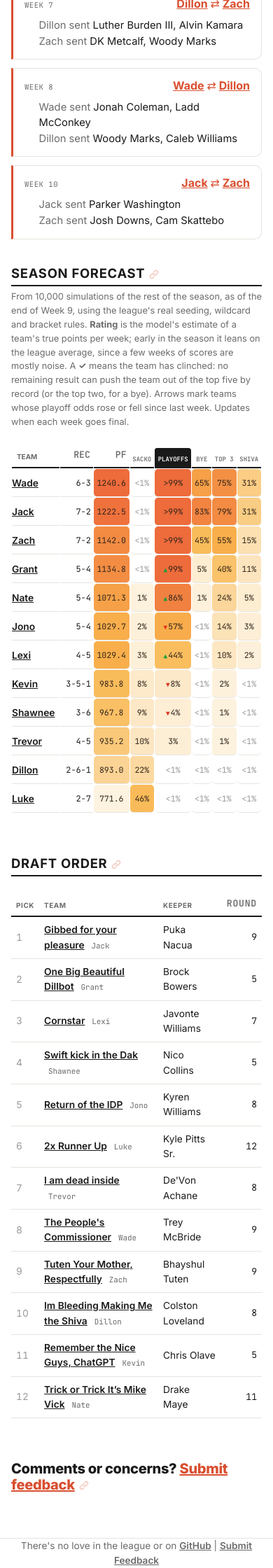
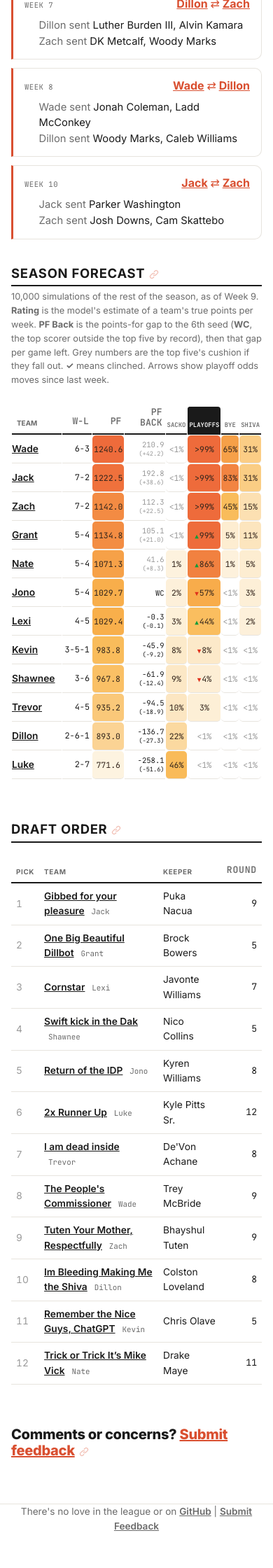
Before and after one commit to dillondrenzek/no-love-in-the-league, a Jekyll site: the page built from docs/seasons/2026.md, in a window 390 px wide. Shown: the part 1948-4188 px from the top of the page at 70% size. Built offline with Jekyll 4.4.1, drawn with Linux system fonts in a browser that asks for light colours; after the commit the page ends 4139 px from its top, so only the background shows below that.

Commit message:
update season forecast

```diff
--- a/docs/_data/odds.yml
+++ b/docs/_data/odds.yml
@@ -25,14 +25,19 @@
         text: 65%
         color: '#f6a048'
         dim: false
-      top3:
-        text: 75%
-        color: '#f39044'
-        dim: false
       shiva:
         text: 31%
         color: '#fbcd85'
         dim: false
+    wc_gap:
+      text: 210.9 (+42.2)
+      total: '210.9'
+      ppg: (+42.2)
+      title: 'Top five by record. If it drops out: 210.9 PF ahead of the 6th seed
+        with 5 games left'
+      dim: true
+      gap: -42.2
+      pf_gap: -210.9
   - fid: jackperkins74
     team: Gibbed for your pleasure
     owner: Jack
@@ -56,14 +61,19 @@
         text: 83%
         color: '#f28441'
         dim: false
-      top3:
-        text: 79%
-        color: '#f38b43'
-        dim: false
       shiva:
         text: 31%
         color: '#facd84'
         dim: false
+    wc_gap:
+      text: 192.8 (+38.6)
+      total: '192.8'
+      ppg: (+38.6)
+      title: 'Top five by record. If it drops out: 192.8 PF ahead of the 6th seed
+        with 5 games left'
+      dim: true
+      gap: -38.6
+      pf_gap: -192.8
   - fid: zachzoske
     team: Tuten Your Mother, Respectfully
     owner: Zach
@@ -87,14 +97,19 @@
         text: 45%
         color: '#f9bc5b'
         dim: false
-      top3:
-        text: 55%
-        color: '#f8af4b'
-        dim: false
       shiva:
         text: 15%
         color: '#fce0b2'
         dim: false
+    wc_gap:
+      text: 112.3 (+22.5)
+      total: '112.3'
+      ppg: (+22.5)
+      title: 'Top five by record. If it drops out: 112.3 PF ahead of the 6th seed
+        with 5 games left'
+      dim: true
+      gap: -22.5
+      pf_gap: -112.3
   - fid: gganoom
     team: One Big Beautiful Dillbot
     owner: Grant
@@ -120,14 +135,19 @@
         text: 5%
         color: '#fdedd1'
         dim: false
-      top3:
-        text: 40%
-        color: '#fac26a'
-        dim: false
       shiva:
         text: 11%
         color: '#fce5be'
         dim: false
+    wc_gap:
+      text: 105.1 (+21.0)
+      total: '105.1'
+      ppg: (+21.0)
+      title: 'Top five by record. If it drops out: 105.1 PF ahead of the 6th seed
+        with 5 games left'
+      dim: true
+      gap: -21.0
+      pf_gap: -105.1
   - fid: whowonthelastsuperbowl
     team: Trick or Trick It’s Mike Vick
     owner: Nate
@@ -153,14 +173,19 @@
         text: 1%
         color: '#fdf1dc'
         dim: false
-      top3:
-        text: 24%
-        color: '#fbd599'
-        dim: false
       shiva:
         text: 5%
         color: '#fdedd1'
         dim: false
+    wc_gap:
+      text: 41.6 (+8.3)
+      total: '41.6'
+      ppg: (+8.3)
+      title: 'Top five by record. If it drops out: 41.6 PF ahead of the 6th seed with
+        5 games left'
+      dim: true
+      gap: -8.3
+      pf_gap: -41.6
   - fid: schirmerj
     team: Return of the IDP
     owner: Jono
@@ -186,14 +211,15 @@
         text: <1%
         color: '#ffffff'
         dim: true
-      top3:
-        text: 14%
-        color: '#fce2b7'
-        dim: false
       shiva:
         text: 3%
         color: '#fdefd7'
         dim: false
+    wc_gap:
+      text: WC
+      title: Holds the 6th seed (the points wildcard)
+      dim: false
+      gap: null
   - fid: alexandra
     team: Cornstar
     owner: Lexi
@@ -219,14 +245,18 @@
         text: <1%
         color: '#ffffff'
         dim: true
-      top3:
-        text: 10%
-        color: '#fce7c2'
-        dim: false
       shiva:
         text: 2%
         color: '#fdf0da'
         dim: false
+    wc_gap:
+      text: −0.3 (−0.1)
+      total: −0.3
+      ppg: (−0.1)
+      title: 0.3 PF behind the 6th seed with 5 games left
+      dim: false
+      gap: 0.1
+      pf_gap: 0.3
   - fid: kevbots22
     team: Remember the Nice Guys, ChatGPT
     owner: Kevin
@@ -252,14 +282,18 @@
         text: <1%
         color: '#ffffff'
         dim: true
-      top3:
-        text: 2%
-        color: '#fdf1dc'
-        dim: false
       shiva:
         text: <1%
         color: '#ffffff'
         dim: true
+    wc_gap:
+      text: −45.9 (−9.2)
+      total: −45.9
+      ppg: (−9.2)
+      title: 45.9 PF behind the 6th seed with 5 games left
+      dim: false
+      gap: 9.2
+      pf_gap: 45.9
   - fid: shawne2520997
     team: Swift kick in the Dak
     owner: Shawnee
@@ -285,14 +319,18 @@
         text: <1%
         color: '#ffffff'
         dim: true
-      top3:
-        text: 1%
-        color: '#fdf2de'
-        dim: false
       shiva:
         text: <1%
         color: '#ffffff'
         dim: true
+    wc_gap:
+      text: −61.9 (−12.4)
+      total: −61.9
+      ppg: (−12.4)
+      title: 61.9 PF behind the 6th seed with 5 games left
+      dim: false
+      gap: 12.4
+      pf_gap: 61.9
   - fid: purpsworth
     team: I am dead inside
     owner: Trevor
@@ -316,14 +354,18 @@
         text: <1%
         color: '#ffffff'
         dim: true
-      top3:
-        text: 1%
-        color: '#fdf2de'
-        dim: false
       shiva:
         text: <1%
         color: '#ffffff'
         dim: true
+    wc_gap:
+      text: −94.5 (−18.9)
+      total: −94.5
+      ppg: (−18.9)
+      title: 94.5 PF behind the 6th seed with 5 games left
+      dim: false
+      gap: 18.9
+      pf_gap: 94.5
   - fid: theoceanpulse
     team: Im Bleeding Making Me the Shiva
     owner: Dillon
@@ -347,14 +389,18 @@
         text: <1%
         color: '#ffffff'
         dim: true
-      top3:
-        text: <1%
-        color: '#ffffff'
-        dim: true
       shiva:
         text: <1%
         color: '#ffffff'
         dim: true
+    wc_gap:
+      text: −136.7 (−27.3)
+      total: −136.7
+      ppg: (−27.3)
+      title: 136.7 PF behind the 6th seed with 5 games left
+      dim: false
+      gap: 27.3
+      pf_gap: 136.7
   - fid: lukstein
     team: 2x Runner Up
     owner: Luke
@@ -378,11 +424,15 @@
         text: <1%
         color: '#ffffff'
         dim: true
-      top3:
-        text: <1%
-        color: '#ffffff'
-        dim: true
       shiva:
         text: <1%
         color: '#ffffff'
         dim: true
+    wc_gap:
+      text: −258.1 (−51.6)
+      total: −258.1
+      ppg: (−51.6)
+      title: 258.1 PF behind the 6th seed with 5 games left
+      dim: false
+      gap: 51.6
+      pf_gap: 258.1
--- a/docs/_includes/sections/season/forecast.html
+++ b/docs/_includes/sections/season/forecast.html
@@ -8,23 +8,25 @@ precomputed. Params: f (a site.data.odds record, or the same shape); title
 (the Halfway page).
 {%- endcomment -%}
 {%- assign f = include.f -%}
-{%- assign outcomes = "sacko,playoffs,bye,top3,shiva" | split: "," -%}
+{%- assign show_gap = f.rows.first.wc_gap -%}
+{%- assign outcomes = "sacko,playoffs,bye,shiva" | split: "," -%}
 <section class="season-section" id="forecast">
 <h2>{{ include.title | default: "Season Forecast" }}</h2>
-<p class="forecast__note">From {{ f.sims | divided_by: 1000 }},000 simulations of the rest of the season, as of the end of Week {{ f.as_of_week }}, using the league's real seeding, wildcard and bracket rules. <strong>Rating</strong> is the model's estimate of a team's true points per week; early in the season it leans on the league average, since a few weeks of scores are mostly noise. A <strong>✓</strong> means the team has clinched: no remaining result can push the team out of the top five by record (or the top two, for a bye). Arrows mark teams whose playoff odds rose or fell since {% if include.frozen %}the week before{% else %}last week{% endif %}. {% if include.frozen %}Frozen as it stood at the time; the season page has the live forecast.{% else %}Updates when each week goes final.{% endif %}</p>
+<p class="forecast__note">{{ f.sims | divided_by: 1000 }},000 simulations of the rest of the season, as of Week {{ f.as_of_week }}. <strong>Rating</strong> is the model's estimate of a team's true points per week. {% if show_gap %}<strong>PF Back</strong> is the points-for gap to the 6th seed (<strong>WC</strong>, the top scorer outside the top five by record), then that gap per game left. Grey numbers are the top five's cushion if they fall out. {% endif %}<strong>✓</strong> means clinched. Arrows show playoff odds moves since {% if include.frozen %}the week before{% else %}last week{% endif %}.{% if include.frozen %} Frozen as it stood at the time.{% endif %}</p>
 <div class="table-scroll">
 <table class="forecast">
   <thead>
     <tr>
       <th>Team</th>
-      <th class="num">Rec</th>
+      <th class="num">W-L</th>
       <th class="num" title="Points scored so far — the 6th playoff seed goes to the top scorer outside the top five">PF</th>
+      {%- if show_gap %}
+      <th class="num forecast__gap-head" title="Points-for behind (or ahead of) the 6th seed, then the extra points per remaining game needed to pass it">PF Back</th>
+      {%- endif %}
       <th class="num forecast__aux" title="The model's estimate of the team's true points per week">Rating</th>
-      <th class="num forecast__aux" title="Average final regular-season wins across the simulations">Proj W</th>
       <th class="num forecast__p">Sacko</th>
       <th class="num forecast__p forecast__split  forecast__key">Playoffs</th>
       <th class="num forecast__p" title="A top-2 regular-season seed, which skips the first playoff round">Bye</th>
-      <th class="num forecast__p" title="Final standings after the playoffs: Shiva winner, runner-up, or 3rd-place game winner">Top&nbsp;3</th>
       <th class="num forecast__p">Shiva</th>
     </tr>
   </thead>
@@ -34,13 +36,15 @@ precomputed. Params: f (a site.data.odds record, or the same shape); title
       <td class="team-cell">
         {%- include bits/team_logo.html src=r.logo -%}
         {%- assign href = '/teams/' | append: r.fid | append: '/' | relative_url -%}
-        <a class="forecast__aux" href="{{ href }}">{{ r.team }}</a> <span class="owner-name forecast__aux">{{ r.owner }}</span>
+        <span class="forecast__name forecast__aux"><a href="{{ href }}">{{ r.team }}</a><span class="owner-name">{{ r.owner }}</span></span>
         <a class="forecast__short" href="{{ href }}" title="{{ r.team }}">{{ r.owner }}</a>
       </td>
       <td class="num">{{ r.record }}</td>
       <td class="num forecast__cell forecast__pf" style="background: {{ r.pf_color }}">{{ r.pf }}</td>
+      {%- if show_gap %}
+      <td class="num forecast__gap{% if r.wc_gap.dim %} forecast__gap--dim{% endif %}"><span title="{{ r.wc_gap.title }}">{% if r.wc_gap.ppg %}<span class="forecast__gap-total">{{ r.wc_gap.total }}</span> <span class="forecast__gap-ppg">{{ r.wc_gap.ppg }}</span>{% else %}{{ r.wc_gap.text }}{% endif %}</span></td>
+      {%- endif %}
       <td class="num forecast__aux forecast__minor">{{ r.rating }}</td>
-      <td class="num forecast__aux forecast__minor">{{ r.proj_wins }}</td>
       {%- for o in outcomes %}
       {%- assign c = r.cells[o] %}
       <td class="num forecast__cell{% if o == 'playoffs' %} forecast__split{% endif %}{% if c.dim %} forecast__cell--dim{% endif %}" style="background: {{ c.color }}">{% if c.trend %}<span class="forecast__trend forecast__trend--{{ c.trend.dir }}" title="{{ c.trend.text | slice: 1, 9 }} pts since last week">{% if c.trend.dir == "up" %}▲{% else %}▼{% endif %}</span>{% endif %}{% if c.title %}<span title="{{ c.title }}">{{ c.text }}</span>{% else %}{{ c.text }}{% endif %}</td>
--- a/docs/assets/main.scss
+++ b/docs/assets/main.scss
@@ -335,9 +335,17 @@ td.tile-cell > span {
 .forecast__trend { font-size: 0.68rem; font-weight: 700; margin-right: 3px; }
 .forecast__trend--up { color: #0f9d3a; }
 .forecast__trend--down { color: #e0311c; }
+// PPG Back: the points-per-game chase of the 6th seed; '—' rows fade back.
+.forecast td.forecast__gap { font-family: var(--mono); font-size: 0.74rem; white-space: nowrap; padding-left: 6px; padding-right: 6px; }
+.forecast td.forecast__gap--dim { color: var(--faint); }
+.forecast__gap-ppg { font-size: 0.82em; }
 // Supporting stats (rating, projected wins): smaller and muted next to the main numbers.
 .forecast td.forecast__minor { font-size: 0.74rem; color: var(--faint); }
 .forecast__short { display: none; }
+// Desktop: owner name stacked under the team name, to keep the table narrow.
+.forecast__name { display: inline-block; vertical-align: middle; line-height: 1.15; }
+.forecast__name .owner-name { display: block; margin-left: 0; margin-top: 3px; }
+.forecast .team-cell { padding-right: 10px; width: auto; }  // not the base 1% first-column width, which let long names spill
 .forecast__note { font-size: 0.8rem; color: var(--muted); margin-top: -0.8em; }
 // Phones: keep the odds on screen — drop the model columns and owner names, let
 // team names wrap, and tighten the probability cells.
@@ -348,6 +356,9 @@ td.tile-cell > span {
   .forecast thead th.num:not(.forecast__p) { padding-left: 4px; padding-right: 4px; }
   .forecast { border-spacing: 1px; }
   .forecast td.forecast__pf { min-width: 0; }
+  .forecast th.forecast__gap-head { white-space: normal; line-height: 1.2; }
+  .forecast td.num.forecast__gap { font-size: 0.66rem; padding-left: 1px; padding-right: 1px; line-height: 1.15; }
+  .forecast td.forecast__gap .forecast__gap-total { display: block; }
   .forecast thead th { letter-spacing: 0; }
   .forecast .team-cell { white-space: nowrap; padding-left: 0; }
   .forecast .team-cell .team-logo { display: none; }
```
Also changed, not shown: 2 other files.
